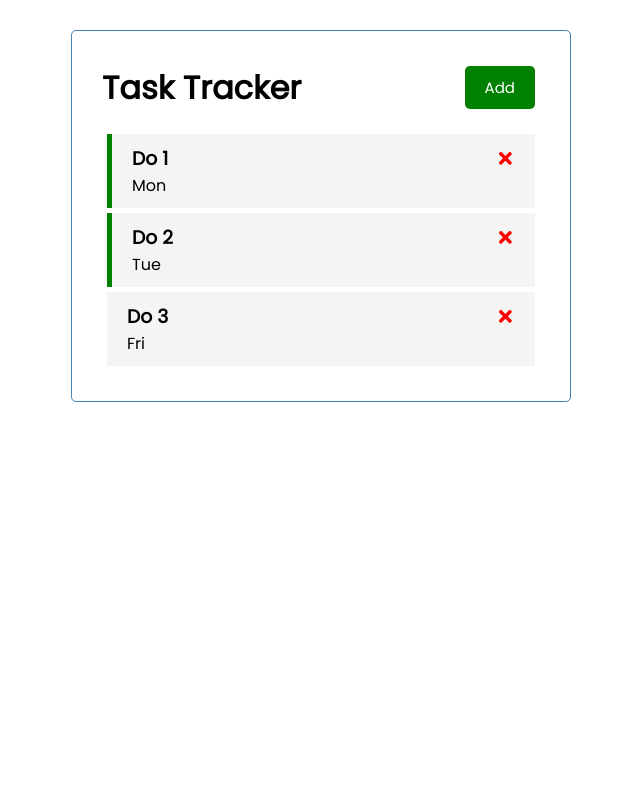
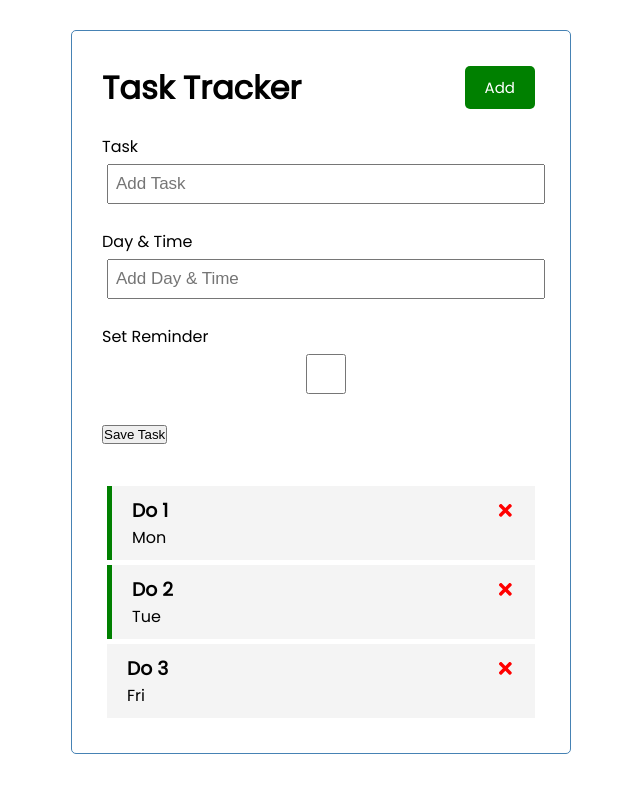
Before and after one commit to o0p/todo-react, a React (Create React App) app: page / in a window 1280 px wide. Shown: the top 792 px of the page, without its empty margins (319-959 px from the left). Built offline with nearby package versions, Linux system fonts and the light colour scheme.

Commit message:
Add AddTask.jsx with boiler

```diff
--- a/src/App.js
+++ b/src/App.js
@@ -2,6 +2,7 @@
 
 import Header from './components/Header';
 import Tasks from './components/Tasks';
+import AddTask from './components/AddTask';
 
 function App() {
   const [tasks, setTasks] = useState([
@@ -41,6 +42,8 @@
   return (
     <div className="container">
       <Header />
+      <AddTask />
+
       {tasks.length > 0 ? (
         <Tasks tasks={tasks} onDelete={deleteTask} onToggle={toggleReminder} />
       ) : (
--- /dev/null
+++ b/src/components/AddTask.jsx
@@ -0,0 +1,23 @@
+export const AddTask = () => {
+  return (
+    <form className="add-form">
+      <div className="form-control">
+        <label>Task</label>
+        <input type="text" placeholder="Add Task" />
+      </div>
+
+      <div className="form-control">
+        <label>Day & Time</label>
+        <input type="text" placeholder="Add Day & Time" />
+      </div>
+
+      <div className="form-control">
+        <label>Set Reminder</label>
+        <input type="checkbox" />
+      </div>
+      <input type="submit" value="Save Task" />
+    </form>
+  );
+};
+
+export default AddTask;
```
